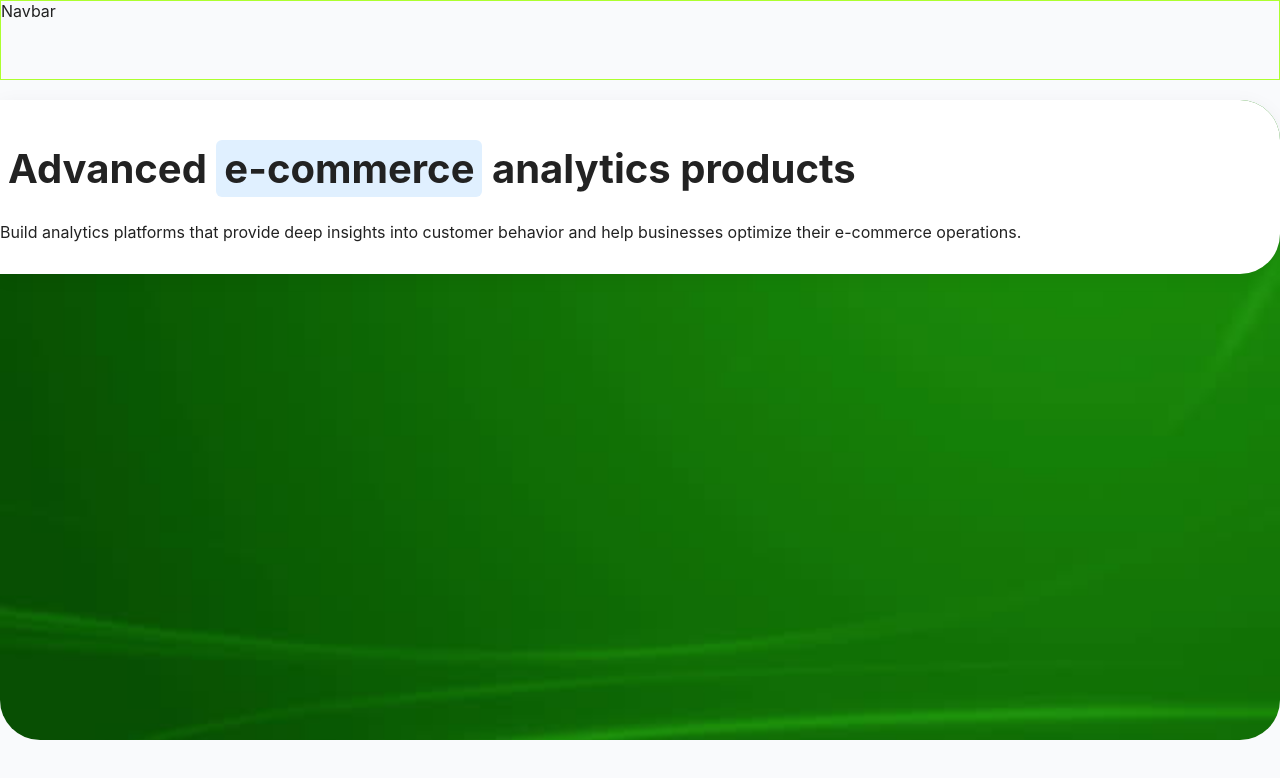
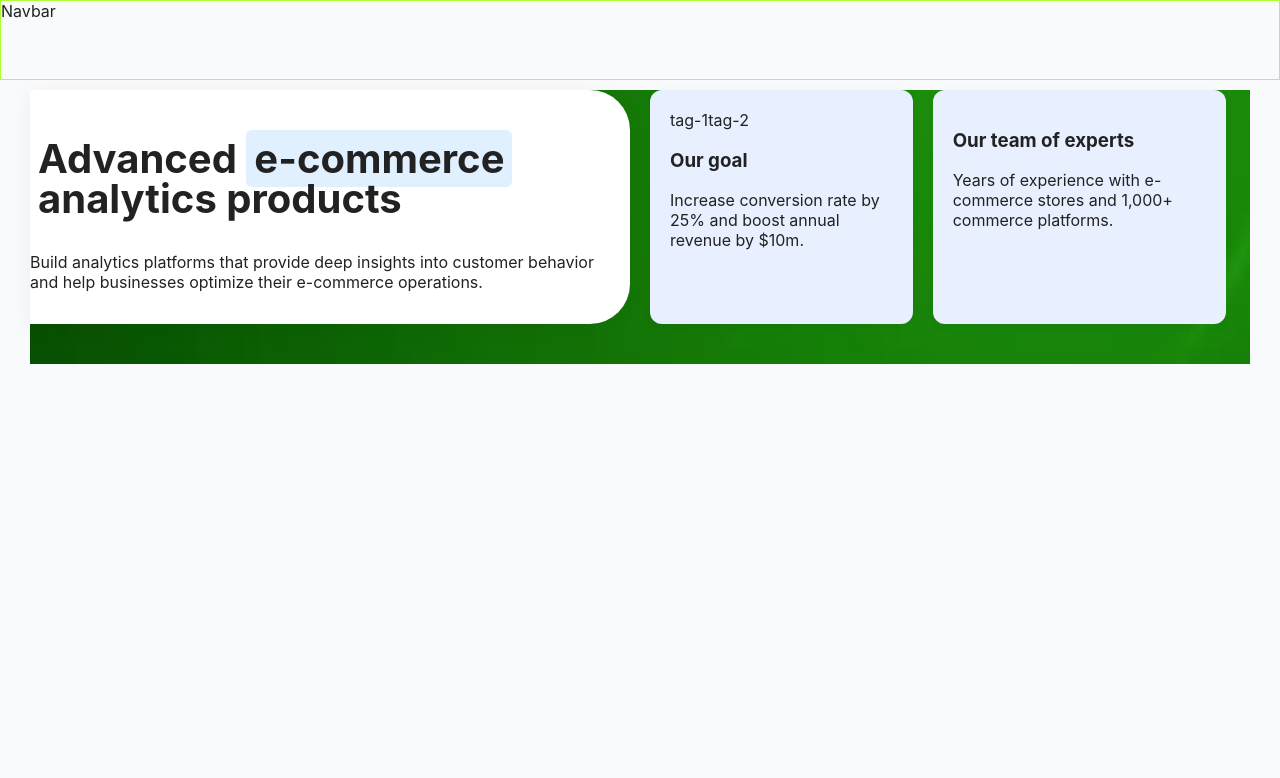
Before and after one commit to banuaggun/landing-page, a React (Vite) app: page / in a window 1280 px wide. Shown: the top 778 px of the page. Built offline with nearby package versions, Linux system fonts and the light colour scheme.

Commit message:
feat(hero): integrate card components

```diff
--- a/src/components/hero/Hero.jsx
+++ b/src/components/hero/Hero.jsx
@@ -1,15 +1,24 @@
-import React from 'react'
+import React from "react";
 import "./hero.css";
-import VisionCard from '../heroCards/vision-card/VisionCard';
+import VisionCard from "../heroCards/vision-card/VisionCard";
+import GoalCard from "../heroCards/goal-card/GoalCard";
+import ServiceCard from "../heroCards/service-card/ServiceCard";
 
 const Hero = () => {
   return (
-    <div className='hero'>
-        <div className="hero-content">
+    <div className="wrapper">
+      <div className="hero">
+        <div className="hero-left">
           <VisionCard />
         </div>
+        <div className="hero-right">
+          <GoalCard />
+          <ServiceCard />
+        </div>
+      </div>
+
     </div>
-  )
-}
+  );
+};
 
-export default Hero
+export default Hero;
--- a/src/components/hero/hero.css
+++ b/src/components/hero/hero.css
@@ -1,9 +1,36 @@
-.hero{
-    width:100%;
-    height:80vh;
+/*.hero{
     background-image: url("../../assets/bg.jpg");
     background-repeat: no-repeat;
     background-size: cover;
     margin-top:20px;
     border-radius: 40px;
 }
+*/
+
+.wrapper {
+  max-width: 1200px;
+  margin: 10px auto;
+  padding: 0px 20px 40px 0;
+  background-image: url("../../assets/bg.jpg");
+  background-repeat: no-repeat;
+  background-size: cover;
+  height: 100%;
+}
+
+.hero {
+  display: grid;
+  grid-template-columns: 50% 50%;
+  gap: 20px;
+  align-items: stretch;
+}
+
+.hero-right {
+  display: flex;
+  flex-direction: row;
+  gap: 20px;
+}
+
+.hero-right:nth-child(1),
+.hero-right:nth-child(2){
+  width:calc(100% - 24px);
+}
```
